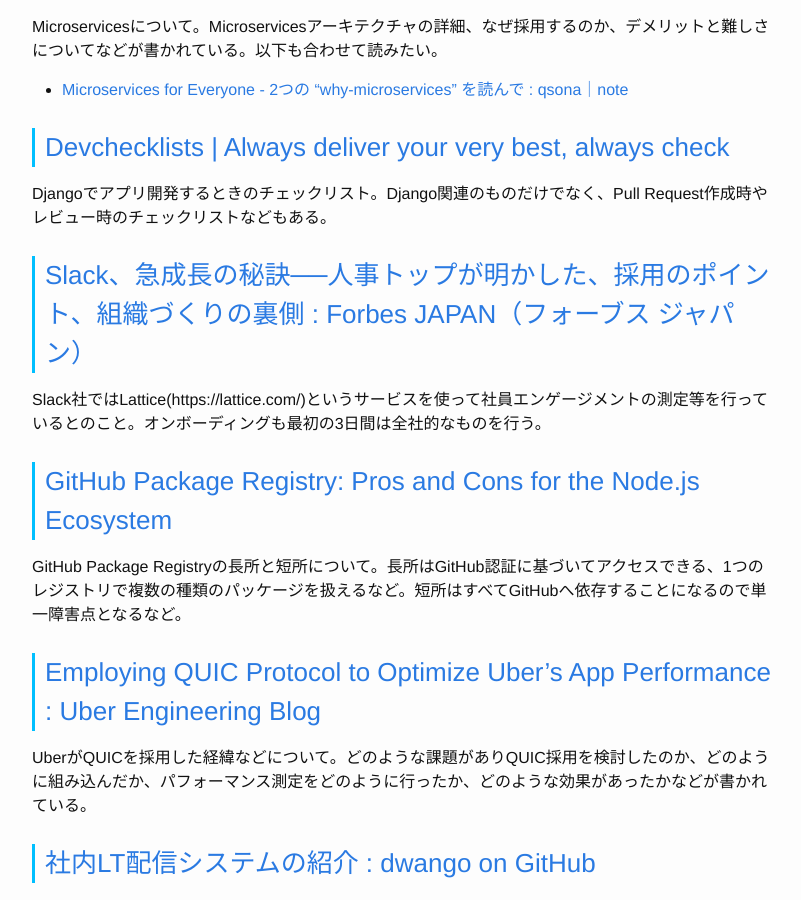
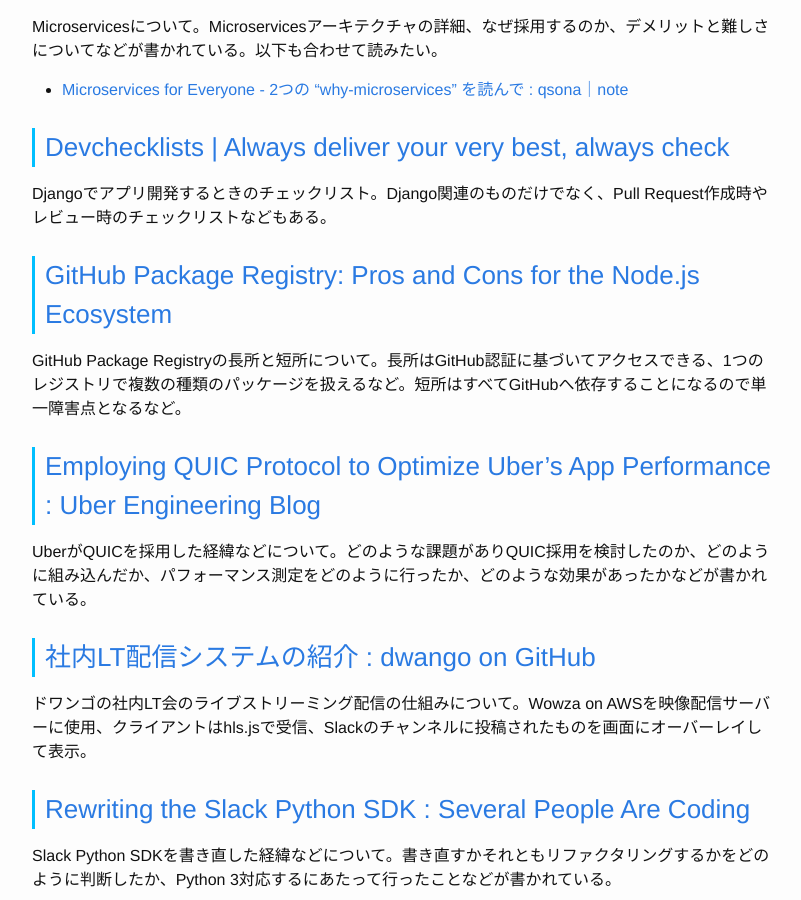
Before and after one commit to Gather-Tech/Gather-Tech.github.io, a Jekyll site: the page built from _posts/2019/2019-05-27-Gather152.md, in a window 1280 px wide and 900 px high, scrolled down 2175 px. Shown: the whole window, without its empty margins (238-1039 px from the left). Built offline with Jekyll 4.4.1, drawn with Linux system fonts in a browser that asks for light colours; comment, search, counter and statistics services are not loaded.

Commit message:
Reduced an article

```diff
--- a/_posts/2019/2019-05-27-Gather152.md
+++ b/_posts/2019/2019-05-27-Gather152.md
@@ -51,10 +51,6 @@
 ### [Devchecklists | Always deliver your very best, always check](https://devchecklists.com/)
 
 Djangoでアプリ開発するときのチェックリスト。Django関連のものだけでなく、Pull Request作成時やレビュー時のチェックリストなどもある。
-
-### [Slack、急成長の秘訣──人事トップが明かした、採用のポイント、組織づくりの裏側 : Forbes JAPAN（フォーブス ジャパン）](https://forbesjapan.com/articles/detail/27279/1/1/1)
-
-Slack社ではLattice(https://lattice.com/)というサービスを使って社員エンゲージメントの測定等を行っているとのこと。オンボーディングも最初の3日間は全社的なものを行う。
 
 ### [GitHub Package Registry: Pros and Cons for the Node.js Ecosystem](https://nodesource.com/blog/github-package-registry/)
 
```
